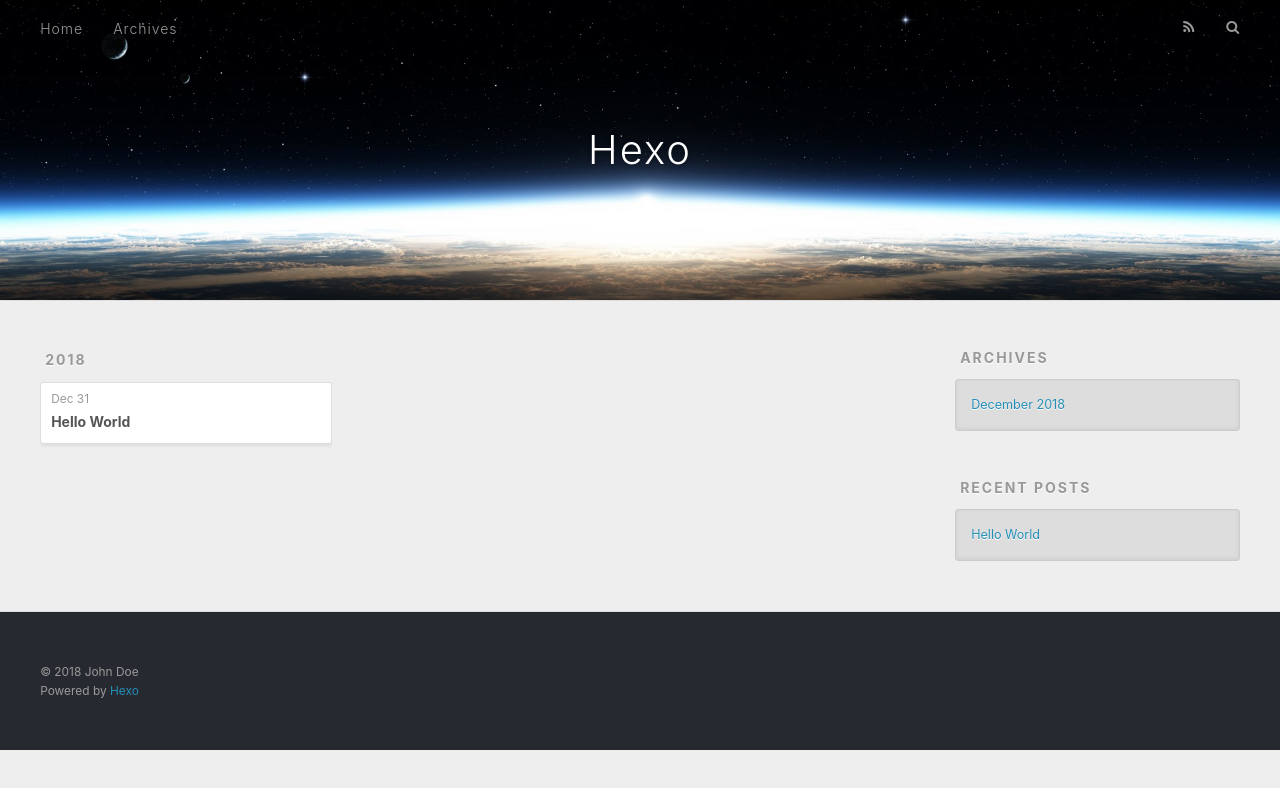
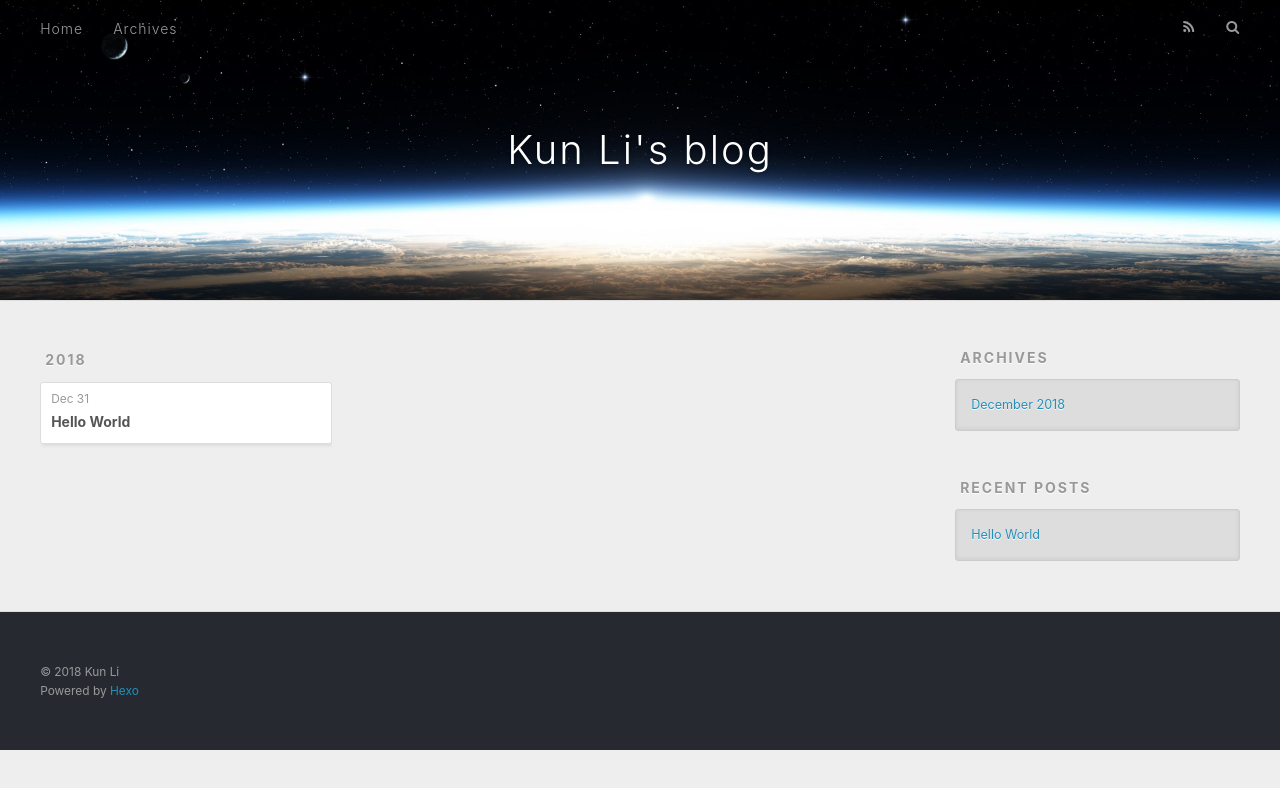
Before and after one commit to kunli-cs/kunli-cs.github.io, a plain HTML site: page archives/index.html in a window 1280 px wide. Drawn offline with nearby package versions, Linux system fonts and the light colour scheme.

Commit message:
Site updated: 2018-12-31 12:56:33

```diff
--- a/archives/index.html
+++ b/archives/index.html
@@ -5,17 +5,17 @@
 
 
 
-  <title>Archives | Hexo</title>
+  <title>Archives | Kun Li&#39;s blog</title>
   <meta name="viewport" content="width=device-width, initial-scale=1, maximum-scale=1">
   <meta property="og:type" content="website">
-<meta property="og:title" content="Hexo">
+<meta property="og:title" content="Kun Li&#39;s blog">
 <meta property="og:url" content="http://yoursite.com/archives/index.html">
-<meta property="og:site_name" content="Hexo">
-<meta property="og:locale" content="default">
+<meta property="og:site_name" content="Kun Li&#39;s blog">
+<meta property="og:locale" content="en">
 <meta name="twitter:card" content="summary">
-<meta name="twitter:title" content="Hexo">
+<meta name="twitter:title" content="Kun Li&#39;s blog">
 
-    <link rel="alternate" href="/atom.xml" title="Hexo" type="application/atom+xml">
+    <link rel="alternate" href="/atom.xml" title="Kun Li&#39;s blog" type="application/atom+xml">
 
 
     <link rel="icon" href="/favicon.png">
@@ -34,7 +34,7 @@
   <div id="header-outer" class="outer">
     <div id="header-title" class="inner">
       <h1 id="logo-wrap">
-        <a href="/" id="logo">Hexo</a>
+        <a href="/" id="logo">Kun Li&#39;s blog</a>
       </h1>
 
     </div>
@@ -139,7 +139,7 @@
 
   <div class="outer">
     <div id="footer-info" class="inner">
-      &copy; 2018 John Doe<br>
+      &copy; 2018 Kun Li<br>
       Powered by <a href="http://hexo.io/" target="_blank">Hexo</a>
     </div>
   </div>
```
Also changed, not shown: 2018/12/31/hello-world/index.html (+7 -7 lines), archives/2018/12/index.html (+8 -8 lines), archives/2018/index.html (+8 -8 lines), blog/index.html (renamed from index.html, +10 -10 lines).
